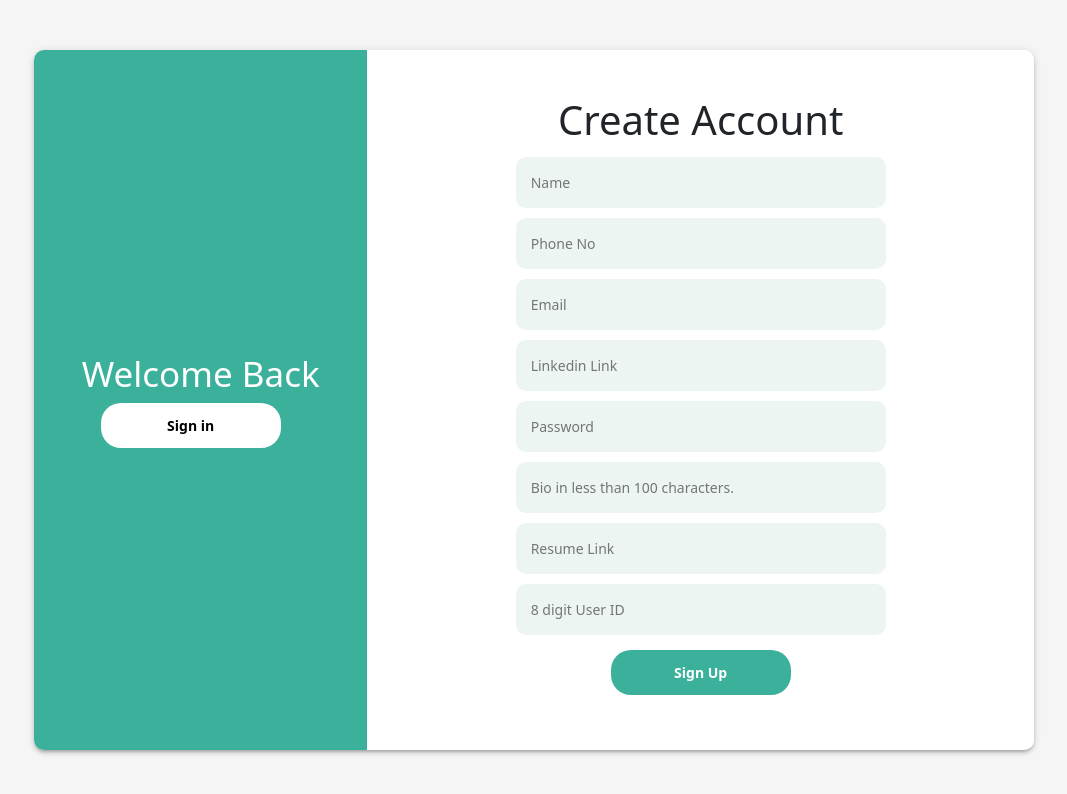
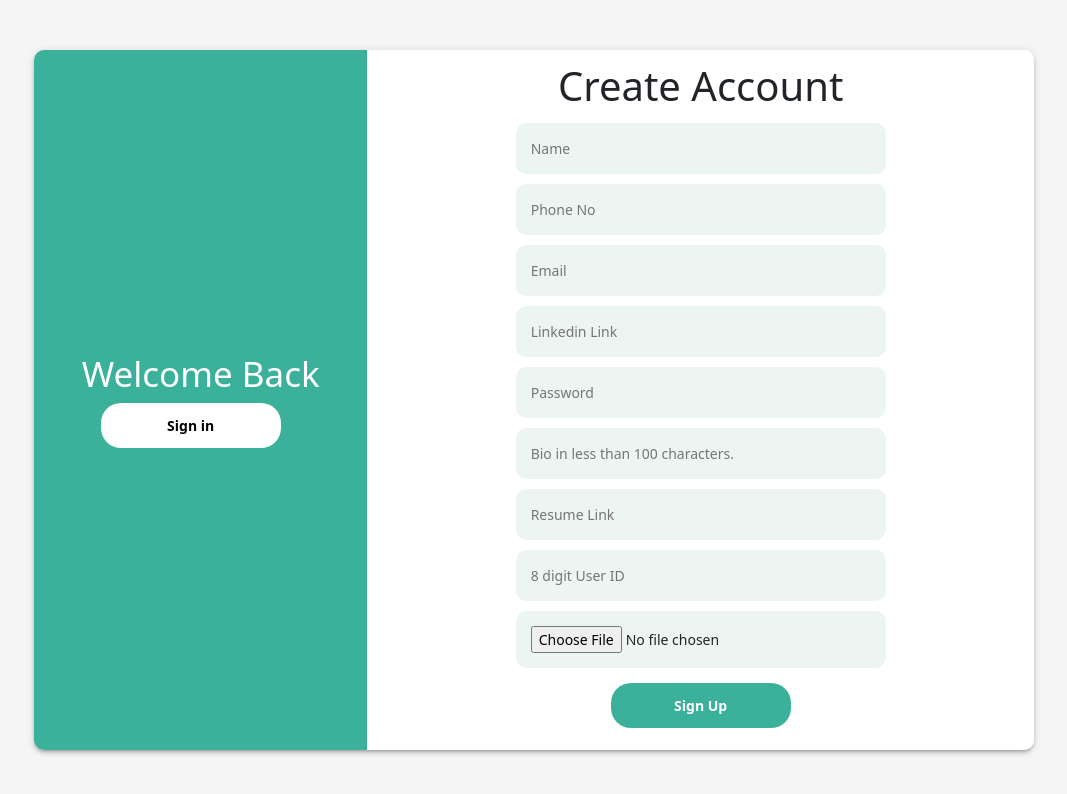
Before and after one commit to anujgoyal728/iot_project_client, a React (Create React App) app: page /signup in a window 1280 px wide. Shown: the top 794 px of the page, without its empty margins (106-1173 px from the left). Built offline with nearby package versions, Linux system fonts and the light colour scheme; the HTML template or start-up script is replaced by a standard one.

Commit message:
Update index.jsx

```diff
--- a/src/components/Signup/index.jsx
+++ b/src/components/Signup/index.jsx
@@ -12,7 +12,8 @@ const Signup = () => {
 		password: "",
 		Bio: "",
 		resume: "",
-		user_id: ""
+		user_id: "",
+		image: ""
 	});
 	const [error, setError] = useState("");
 	const navigate = useNavigate();
@@ -20,6 +21,22 @@ const Signup = () => {
 	const handleChange = ({ currentTarget: input }) => {
 		setData({ ...data, [input.name]: input.value });
 	};
+
+	function convertToBase64(e){
+		console.log(e);
+		var reader = new FileReader();
+		reader.readAsDataURL(e.target.files[0]);
+		reader.onload = () => {
+			console.log(reader.result);
+			setData({
+				...data,
+				image: reader.result
+			})
+		}
+		reader.onerror = error => {
+			console.log("Error: ", error);
+		}
+	}
 
 	const handleSubmit = async (e) => {
 		e.preventDefault();
@@ -129,6 +146,13 @@ const Signup = () => {
 							minLength={8}
 							maxLength={8}
 						/>
+						<input
+							accept="image/*"
+							type="file"
+							placeholder="Image"
+							className="input"
+							onChange={convertToBase64}
+						/>
 						{error && <div className="error_msg">{error}</div>}
 						<button type="submit" className="green_btn">
 							Sign Up
```
